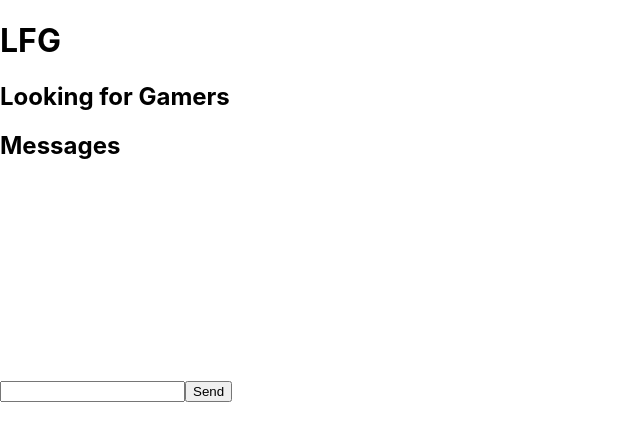
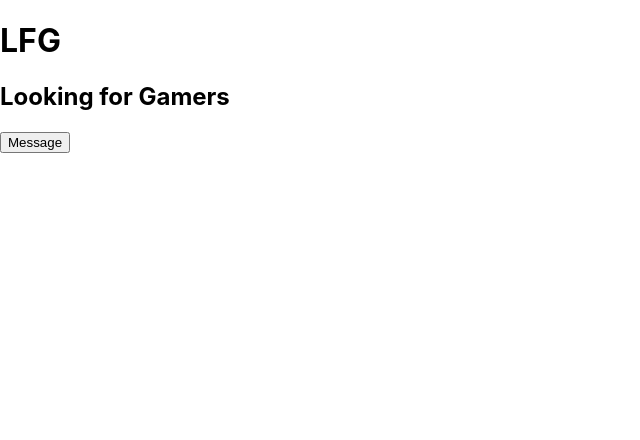
Before and after one commit to maljabouri/LFG-FE, a React (Create React App) app: page /messages/1 in a window 1280 px wide. Shown: the top 440 px of the page, without its empty margins (0-640 px from the left). Built offline with nearby package versions, Linux system fonts and the light colour scheme.

Commit message:
final touches to meet mvp

```diff
--- a/src/App.js
+++ b/src/App.js
@@ -2,6 +2,7 @@ import React, { useState } from 'react';
 import LandingPage from "./LandingPage/LandingPage";
 import DashBoard from "./DashBoard/DashBoard"
 import Messages from './Conversations/Messages';
+import Chat from './Conversations/Chat';
 import { BrowserRouter as Router, Route, Routes, Navigate } from 'react-router-dom';
 import axios from 'axios';
 import apiUrl from './api/api';
@@ -29,6 +30,7 @@ function App() {
           <Route path="/" element={token ? <Navigate to="/frontpage" /> : <LandingPage />} />
           <Route path="/frontpage" element={<DashBoard setToken={setToken} currentUser={currentUser} fetchCurrentUser={fetchCurrentUser} />} />
           <Route path="/messages/:id" element={<Messages currentUser={currentUser} />} />
+          <Route path="/chat/:conversationId" element={<Chat currentUser={currentUser} />} />
         </Routes>
       </Router>
     </div>
--- /dev/null
+++ b/src/Conversations/Chat.js
@@ -0,0 +1,68 @@
+import React, { useState, useEffect } from 'react';
+import { useParams } from 'react-router-dom';
+import axios from 'axios';
+import apiUrl from '../api/api';
+
+
+const Chat = () => {
+  const { conversationId } = useParams();
+  const [conversation, setConversation] = useState(null);
+  const [message, setMessage] = useState('');
+
+  const fetchConversation = async () => {
+    try {
+      const response = await axios.get(`${apiUrl}/conversations/${conversationId}`);
+      setConversation(response.data);
+    } catch (err) {
+      console.error(err);
+    }
+  };
+
+  useEffect(() => {
+    fetchConversation();
+  }, [conversationId]);
+
+  const handleSubmit = async (e) => {
+    e.preventDefault();
+    try {
+      const response = await axios.post(`${apiUrl}/api/messages`, {
+        text: message,
+        conversationId,
+      });
+      setConversation((prevState) => ({
+        ...prevState,
+        messages: [...prevState.messages, response.data],
+      }));
+      setMessage('');
+    } catch (err) {
+      console.error(err);
+    }
+  };
+
+  if (!conversation) {
+    return <p>Loading...</p>;
+  }
+
+  return (
+    <div>
+      <h2>Chat with {conversation.user1.username === 'me' ? conversation.user2.username : conversation.user1.username}</h2>
+      <ul>
+        {!conversation.messages ? (
+          <p>No messages yet</p>
+        ) : (
+          conversation.messages.map((message) => (
+            <li key={message._id}>
+              {message.user.username}: {message.text}
+            </li>
+          ))
+        )}
+      </ul>
+      <form onSubmit={handleSubmit}>
+        <input type="text" value={message} onChange={(e) => setMessage(e.target.value)} />
+        <button type="submit">Send</button>
+      </form>
+    </div>
+  );
+};
+
+export default Chat;
--- a/src/Conversations/Messages.js
+++ b/src/Conversations/Messages.js
@@ -1,105 +1,31 @@
-import React, { useState, useEffect, useRef } from "react";
-import { useLocation } from "react-router-dom";
-import io from "socket.io-client";
+import React from 'react';
+import { useNavigate } from 'react-router-dom';
 import axios from 'axios';
 import apiUrl from '../api/api';
 
-const Messages = ({ currentUser }) => {
-  const [messages, setMessages] = useState([]);
-  const [message, setMessage] = useState("");
-  const [socket, setSocket] = useState(null);
-  const location = useLocation();
-  const receiverId = location.pathname.split("/")[2];
-  const chatRef = useRef(null);
+const Message = ({ currentUser, matchedUser }) => {
+  const navigate = useNavigate();
 
-  useEffect(() => {
-    if (!currentUser || !receiverId) {
-      return;
-    }
-    const newSocket = io.connect("http://localhost:5002", {
-      query: { userId: currentUser._id },
-    });
+  const handleStartConversation = async () => {
+    console.log('members', [currentUser._id, matchedUser._id]); // add this line
+    try {
+      // Create a new conversation with the matched user
+      const response = await axios.post(`${apiUrl}/conversations`, {
+        members: [currentUser._id, matchedUser._id],
+      });
 
-    newSocket.emit("join room", { receiverId });
-
-    newSocket.on("new message", (data) => {
-      setMessages((prevMessages) => [...prevMessages, data]);
-    });
-
-    setSocket(newSocket);
-    return () => newSocket.disconnect();
-  }, [currentUser, receiverId]);
-
-  useEffect(() => {
-    const fetchMessages = async () => {
-      if (!currentUser || !receiverId) {
-        return;
-      }
-      try {
-        const response = await axios.get(
-          `${apiUrl}/messages/${currentUser._id}/${receiverId}`
-        );
-        setMessages(response.data);
-      } catch (err) {
-        console.error(err);
-      }
-    };
-    fetchMessages();
-  }, [currentUser, receiverId]);
-
-  const handleMessageSend = (e) => {
-    e.preventDefault();
-    if (!message || !socket) {
-      return;
-    }
-    const data = {
-      senderId: currentUser._id,
-      receiverId,
-      message,
-      timestamp: Date.now(),
-    };
-    socket.emit("new message", data);
-    setMessages((prevMessages) => [...prevMessages, data]);
-    setMessage("");
-  };
-
-  const handleKeyPress = (e) => {
-    if (e.key === "Enter") {
-      handleMessageSend(e);
+      // Redirect to the chat window with the new conversation ID
+      const conversationId = response.data._id;
+      navigate(`/chat/${conversationId}`);
+    } catch (err) {
+      console.error(err);
     }
   };
 
-  useEffect(() => {
-    if (chatRef.current) {
-      chatRef.current.scrollTop = chatRef.current.scrollHeight;
-    }
-  }, [messages]);
 
   return (
-    <div>
-      <h2>Messages</h2>
-      <div ref={chatRef} style={{ height: "200px", overflowY: "scroll" }}>
-        {messages.map((msg) => (
-          <div key={msg.timestamp}>
-            {msg.senderId === currentUser._id ? (
-              <p>You: {msg.message}</p>
-            ) : (
-              <p>{msg.message}</p>
-            )}
-          </div>
-        ))}
-      </div>
-      <form onSubmit={handleMessageSend}>
-        <input
-          type="text"
-          value={message}
-          onChange={(e) => setMessage(e.target.value)}
-          onKeyPress={handleKeyPress}
-        />
-        <button type="submit">Send</button>
-      </form>
-    </div>
+    <button onClick={handleStartConversation}>Message</button>
   );
 };
 
-export default Messages;
+export default Message;
--- a/src/Matches/Matches.js
+++ b/src/Matches/Matches.js
@@ -1,7 +1,8 @@
-import React, { useState, useEffect } from "react";
+import React, { useState, useEffect } from 'react';
 import axios from 'axios';
 import apiUrl from '../api/api';
-import { Link, useNavigate } from 'react-router-dom';
+import { useNavigate } from 'react-router-dom';
+import Message from '../Conversations/Messages';
 
 const Matches = ({ currentUser }) => {
   const [matches, setMatches] = useState([]);
@@ -23,35 +24,6 @@ const Matches = ({ currentUser }) => {
     fetchMatches();
   }, [currentUser]);
 
-  const handleCreateConversation = async (user2) => {
-    try {
-      const response = await axios.post(`${apiUrl}/conversations`, {
-        user1: currentUser._id,
-        user2
-      });
-      navigate(`/messages/${response.data._id}`);
-    } catch (err) {
-      console.error(err);
-    }
-  }
-
-
-  const handleLinkClick = async (recipientId) => {
-    try {
-      const response = await axios.get(`${apiUrl}/conversations?user1=${currentUser._id}&user2=${recipientId}`);
-      const conversation = response.data;
-      if (conversation && conversation._id) {
-        navigate(`/messages/${conversation._id}`);
-      } else {
-        handleCreateConversation(recipientId);
-      }
-    } catch (err) {
-      console.error(err);
-    }
-  }
-
-
-
   return (
     <>
       <h2>Your Matches</h2>
@@ -59,7 +31,9 @@ const Matches = ({ currentUser }) => {
       {matches.map((match) => (
         <div key={match._id}>
           <p>{match.username}</p>
-          <button onClick={() => handleLinkClick(match._id)}>Message</button>
+          <p>Roles Played: {match.roles.join(' ')}</p>
+          <p>Interested in grouping for the following content: {match.content.join("s, ")}s</p>
+          <Message currentUser={currentUser} matchedUser={match} />
         </div>
       ))}
     </>
```
